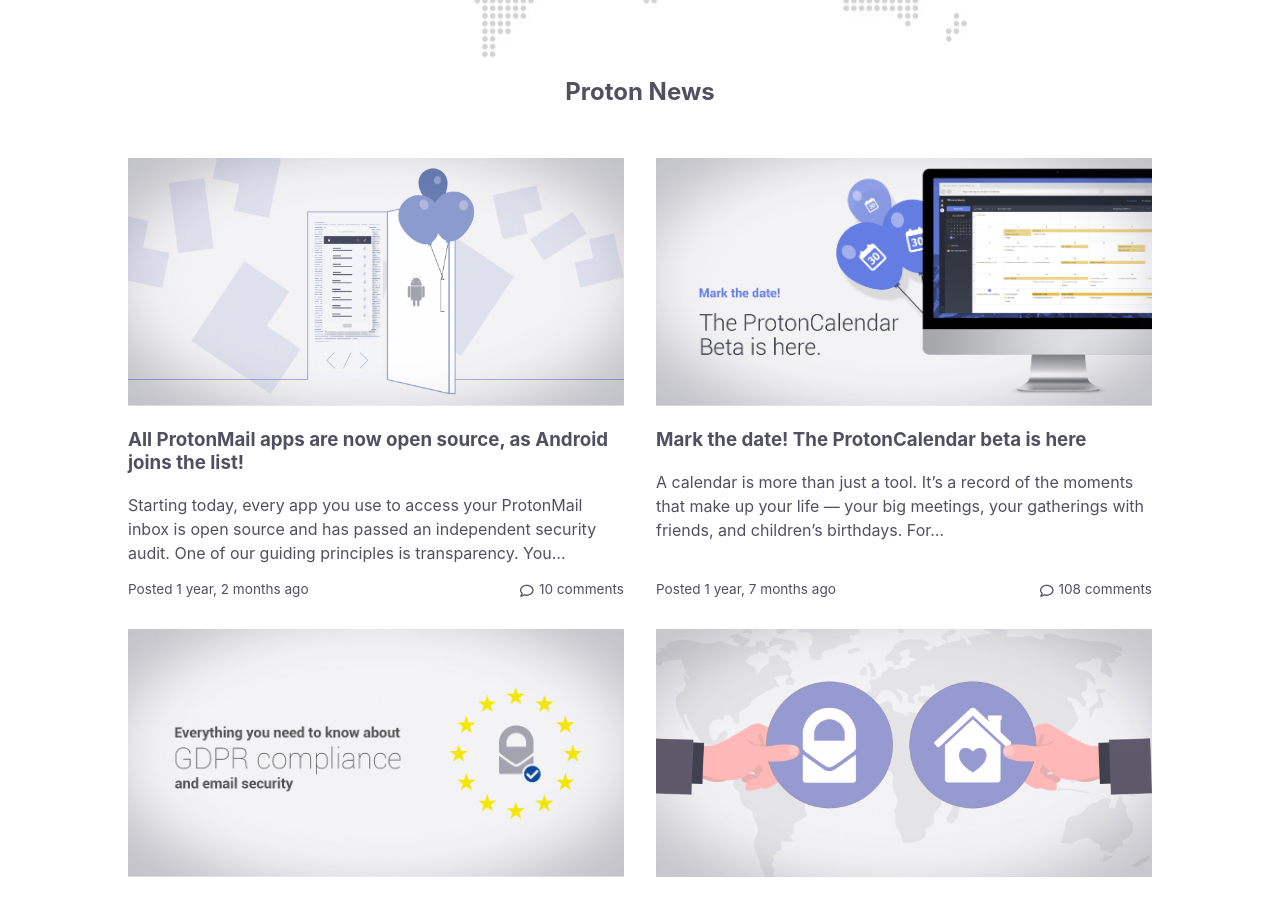
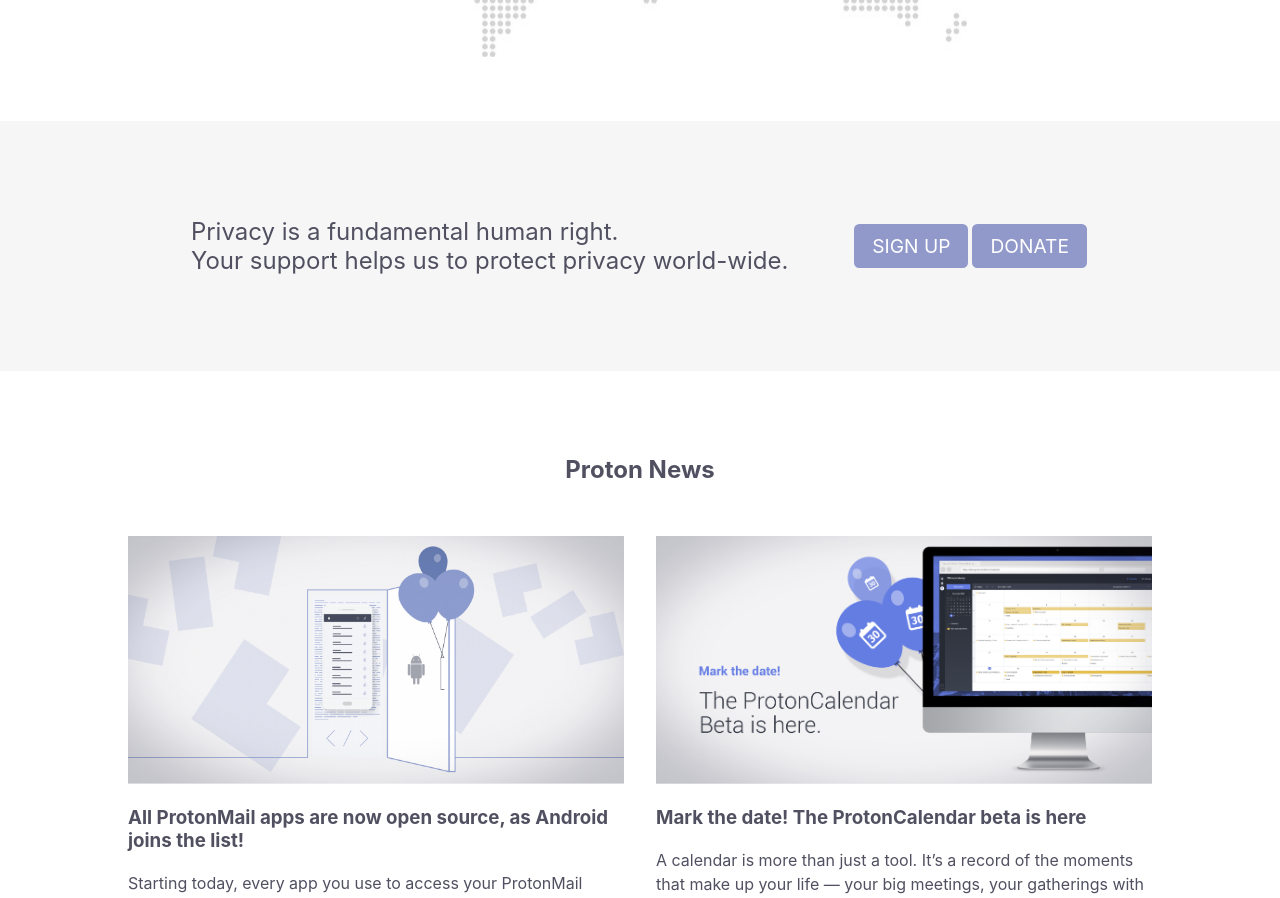
Before and after one commit to raymondl5490/proton-website, a Next.js app: page / in a window 1280 px wide. Shown: the part 3640-4538 px from the top of the page. Built offline with nearby package versions, Linux system fonts and the light colour scheme.

Commit message:
Homepage: Added 'Privacy' section

```diff
--- /dev/null
+++ b/components/home/Privacy/Privacy.module.scss
@@ -0,0 +1,32 @@
+@import '~/styles/breakpoints.scss';
+
+.container {
+  background-color: #f6f6f6;
+  padding: 4rem 2rem;
+  margin: 4rem 0;
+  display: flex;
+  justify-content: center;
+
+  flex-direction: column;
+  align-items: center;
+
+  @media screen and (min-width: $MQ_Phone) {
+    flex-direction: row;
+  }
+
+  .text,
+  .buttons {
+    margin: 2rem;
+  }
+
+  .text {
+    font-size: 1.5rem;
+    font-weight: 400;
+  }
+
+  .buttons {
+    display: flex;
+    align-items: center;
+    font-size: 1.2rem;
+  }
+}
--- /dev/null
+++ b/components/home/Privacy/Privacy.tsx
@@ -0,0 +1,28 @@
+import Link from "next/link";
+import CTAButton from "@/components/site/callToActionButton";
+import styles from "./Privacy.module.scss";
+
+export const Privacy = () => {
+  return (
+    <section className={styles.container}>
+      <h3 className={styles.text}>
+        Privacy is a fundamental human right. <br /> Your support helps us to protect privacy
+        world-wide.
+      </h3>
+      <div className={styles.buttons}>
+        <Link href="/signup">
+          <a>
+            <CTAButton type={3}>Sign up</CTAButton>
+          </a>
+        </Link>
+        <Link href="/donate">
+          <a>
+            <CTAButton type={3}>Donate</CTAButton>
+          </a>
+        </Link>
+      </div>
+    </section>
+  );
+};
+
+export default Privacy;
--- /dev/null
+++ b/components/home/Privacy/index.tsx
@@ -0,0 +1,2 @@
+import Privacy from "./Privacy";
+export default Privacy;
--- a/pages/index.tsx
+++ b/pages/index.tsx
@@ -11,6 +11,7 @@
 import ContactInformation from "../components/home/ContactInformation";
 import Testimonials from "../components/home/Testimonials";
 import Blog from "@/components/home/Blog";
+import Privacy from "@/components/home/Privacy";
 
 export default function Home() {
   return (
@@ -31,6 +32,7 @@
       <Testimonials />
       <OurStory />
       <BasedInSwitzerland />
+      <Privacy />
       <Blog />
       <PartnersAndSponsors />
       <Map />
```
